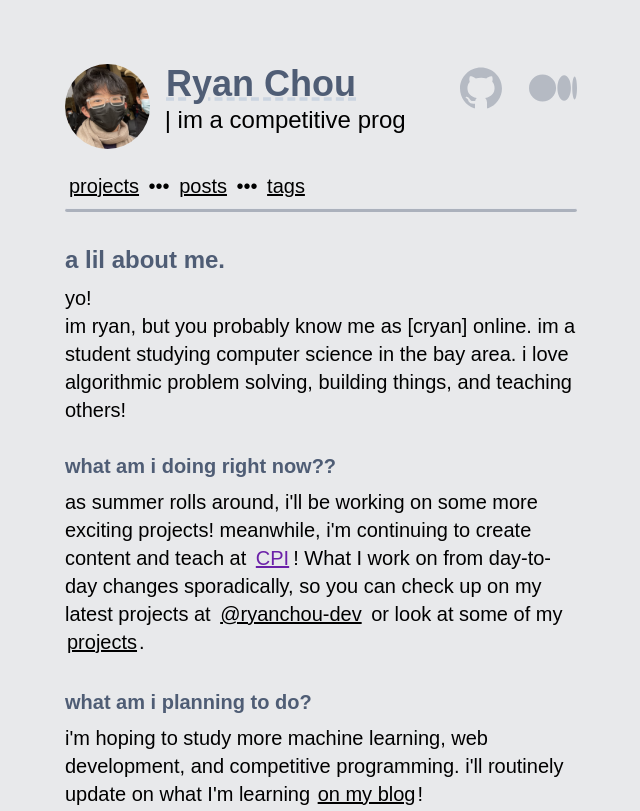
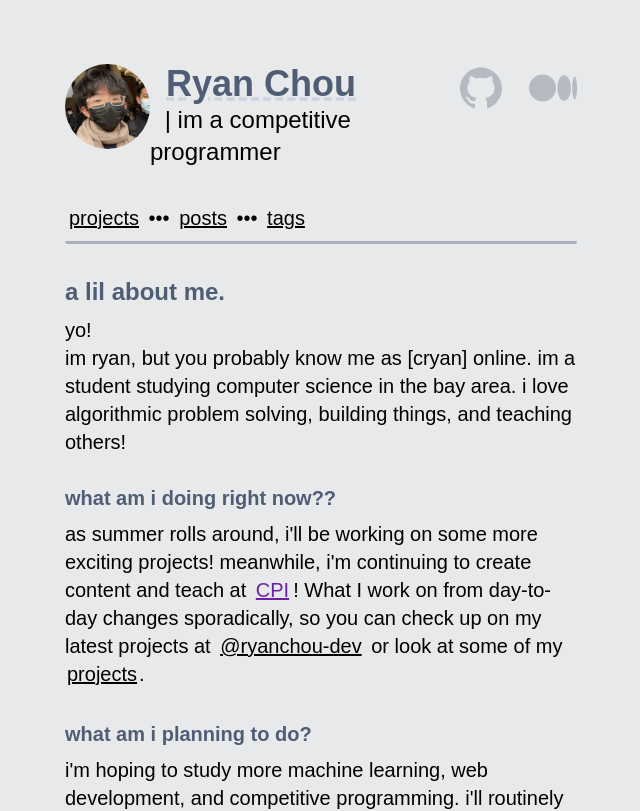
Before and after one commit to ryanchou-dev/website, a Next.js app: page / in a window 1280 px wide. Shown: the top 811 px of the page, without its empty margins (319-959 px from the left). Built offline with nearby package versions, Linux system fonts and the light colour scheme.

Commit message:
fix typing speed

```diff
--- a/pages/index.jsx
+++ b/pages/index.jsx
@@ -90,7 +90,7 @@ export default function home({ post_data }) {
           loop={0}
           cursor
           cursorStyle="|"
-          typeSpeed={300}
+          //   typeSpeed={300}
           delaySpeed={6000}
         />
       </p>
```
